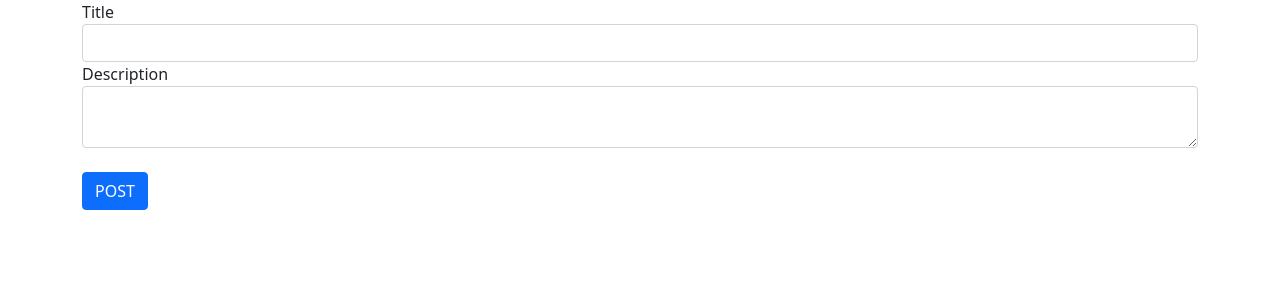
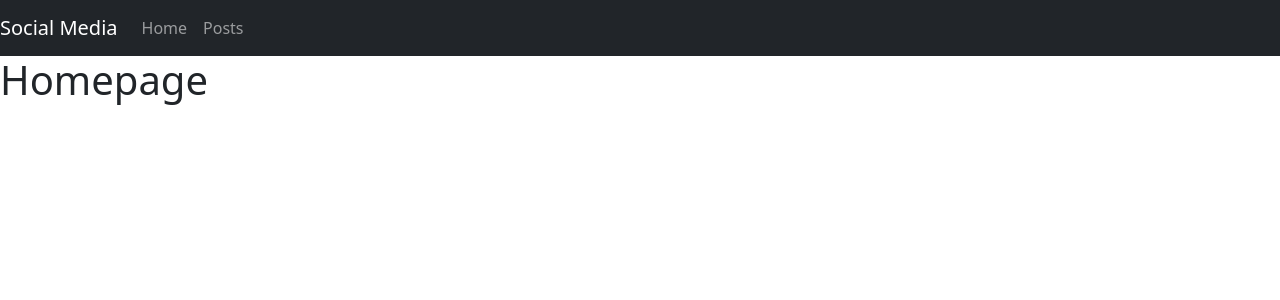
Before and after one commit to DanDaMan23/ReactSocialMedia, a React (Create React App) app: page /home in a window 1280 px wide. Shown: the top 300 px of the page. Built offline with nearby package versions, Linux system fonts and the light colour scheme.

Commit message:
NavBar base component

```diff
--- a/public/index.html
+++ b/public/index.html
@@ -26,7 +26,9 @@
     -->
 
     <link href="https://cdn.jsdelivr.net/npm/bootstrap@5.0.0-beta1/dist/css/bootstrap.min.css" rel="stylesheet" integrity="sha384-giJF6kkoqNQ00vy+HMDP7azOuL0xtbfIcaT9wjKHr8RbDVddVHyTfAAsrekwKmP1" crossorigin="anonymous">
-    <script src="https://cdn.jsdelivr.net/npm/bootstrap@5.0.0-beta1/dist/js/bootstrap.bundle.min.js" integrity="sha384-ygbV9kiqUc6oa4msXn9868pTtWMgiQaeYH7/t7LECLbyPA2x65Kgf80OJFdroafW" crossorigin="anonymous"></script>
+    <script src="https://code.jquery.com/jquery-3.3.1.slim.min.js" integrity="sha384-q8i/X+965DzO0rT7abK41JStQIAqVgRVzpbzo5smXKp4YfRvH+8abtTE1Pi6jizo" crossorigin="anonymous"></script>
+    <script src="https://cdnjs.cloudflare.com/ajax/libs/popper.js/1.14.3/umd/popper.min.js" integrity="sha384-ZMP7rVo3mIykV+2+9J3UJ46jBk0WLaUAdn689aCwoqbBJiSnjAK/l8WvCWPIPm49" crossorigin="anonymous"></script>
+    <script src="https://stackpath.bootstrapcdn.com/bootstrap/4.1.3/js/bootstrap.min.js" integrity="sha384-ChfqqxuZUCnJSK3+MXmPNIyE6ZbWh2IMqE241rYiqJxyMiZ6OW/JmZQ5stwEULTy" crossorigin="anonymous"></script>
 
     <title>React App</title>
   </head>
--- a/src/containers/App.tsx
+++ b/src/containers/App.tsx
@@ -1,7 +1,9 @@
 import React, {useState} from 'react';
+import {Route, Switch, Redirect} from 'react-router-dom';
 
 import Posts from '../components/Posts/Posts';
 import NewPost from '../components/Posts/NewPost/newPost';
+import NavBar from './NavBar';
 
 import {PostProps} from '../postInterface';
 
@@ -14,13 +16,31 @@ const App:React.FC = () => {
     console.log(posts);
   }
 
-
-  return (
+  const postsRoute = (
     <div className="container">
       <NewPost onNewPost={newPostHandler} />
       <Posts allPosts={posts} />
     </div>
   );
+
+
+  return (
+    <div>
+      <NavBar />
+      <Switch>
+        <Route path="/posts">
+          {postsRoute}
+        </Route>
+        <Route path="/home">
+          <h1>Homepage</h1>
+        </Route>
+        <Redirect to="/home" />
+      </Switch>
+
+
+
+    </div>
+  );
 }
 
 export default App;
--- /dev/null
+++ b/src/containers/NavBar.tsx
@@ -0,0 +1,37 @@
+import React from "react";
+import { Link } from "react-router-dom";
+
+const NavBar: React.FC = (props) => {
+  return (
+    <div>
+      <nav className="navbar navbar-expand-lg navbar-dark bg-dark">
+        <a className="navbar-brand" href="#">
+          Social Media
+        </a>
+        <button
+          className="navbar-toggler"
+          type="button"
+          data-toggle="collapse"
+          data-target="#navbarNavAltMarkup"
+          aria-controls="navbarNavAltMarkup"
+          aria-expanded="false"
+          aria-label="Toggle navigation"
+        >
+          <span className="navbar-toggler-icon"></span>
+        </button>
+        <div className="collapse navbar-collapse" id="navbarNavAltMarkup">
+          <div className="navbar-nav">
+            <Link to="/" className="nav-link">
+              Home
+            </Link>
+            <Link to="/posts" className="nav-link">
+              Posts
+            </Link>
+          </div>
+        </div>
+      </nav>
+    </div>
+  );
+};
+
+export default NavBar;
--- a/src/index.tsx
+++ b/src/index.tsx
@@ -2,9 +2,17 @@ import React from 'react';
 import ReactDOM from 'react-dom';
 import App from './containers/App';
 
+import {BrowserRouter} from 'react-router-dom';
+
+const app = (
+  <BrowserRouter>
+    <App />
+  </BrowserRouter>
+);
+
 ReactDOM.render(
   <React.StrictMode>
-    <App />
+    {app}
   </React.StrictMode>,
   document.getElementById('root')
 );
```
Also changed, not shown: src/components/InfoPages/homepage.tsx (added, +11 -0 lines), 1 other file (tests, documents, lock files or other folders).
